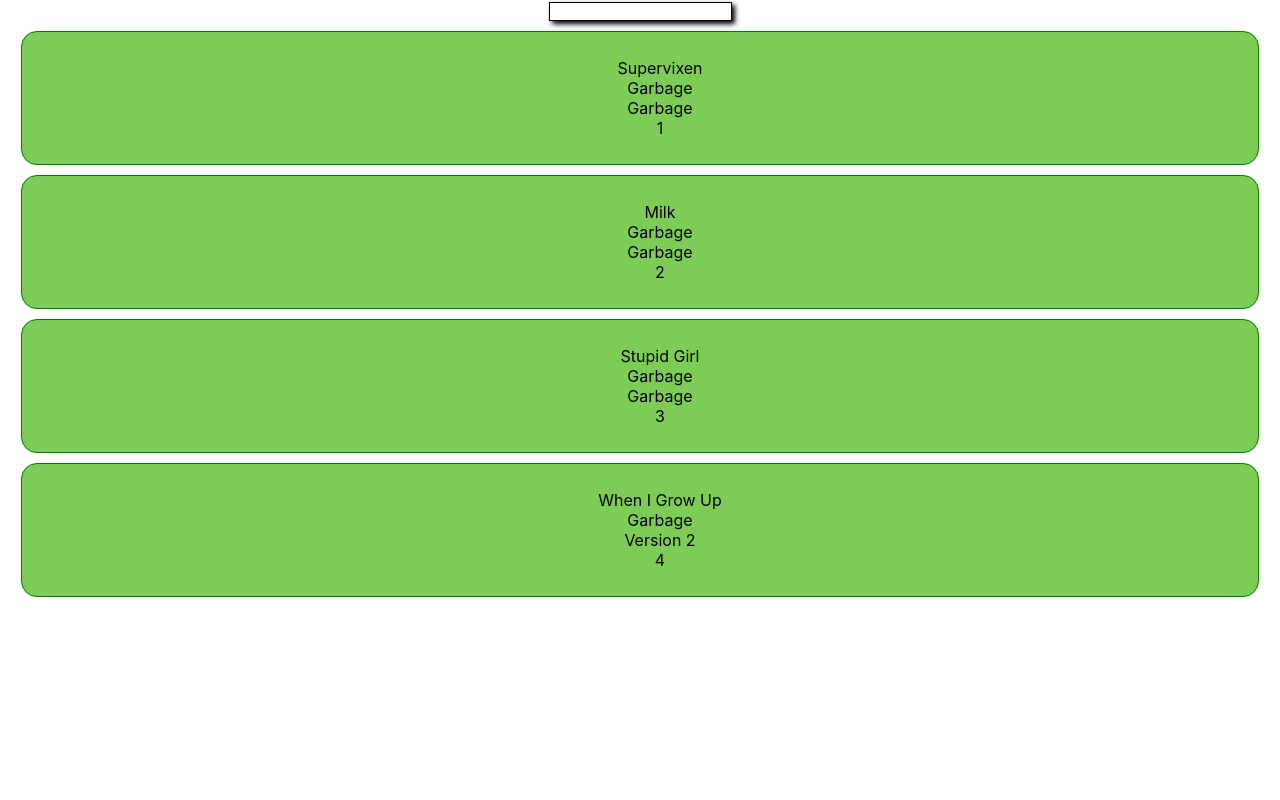
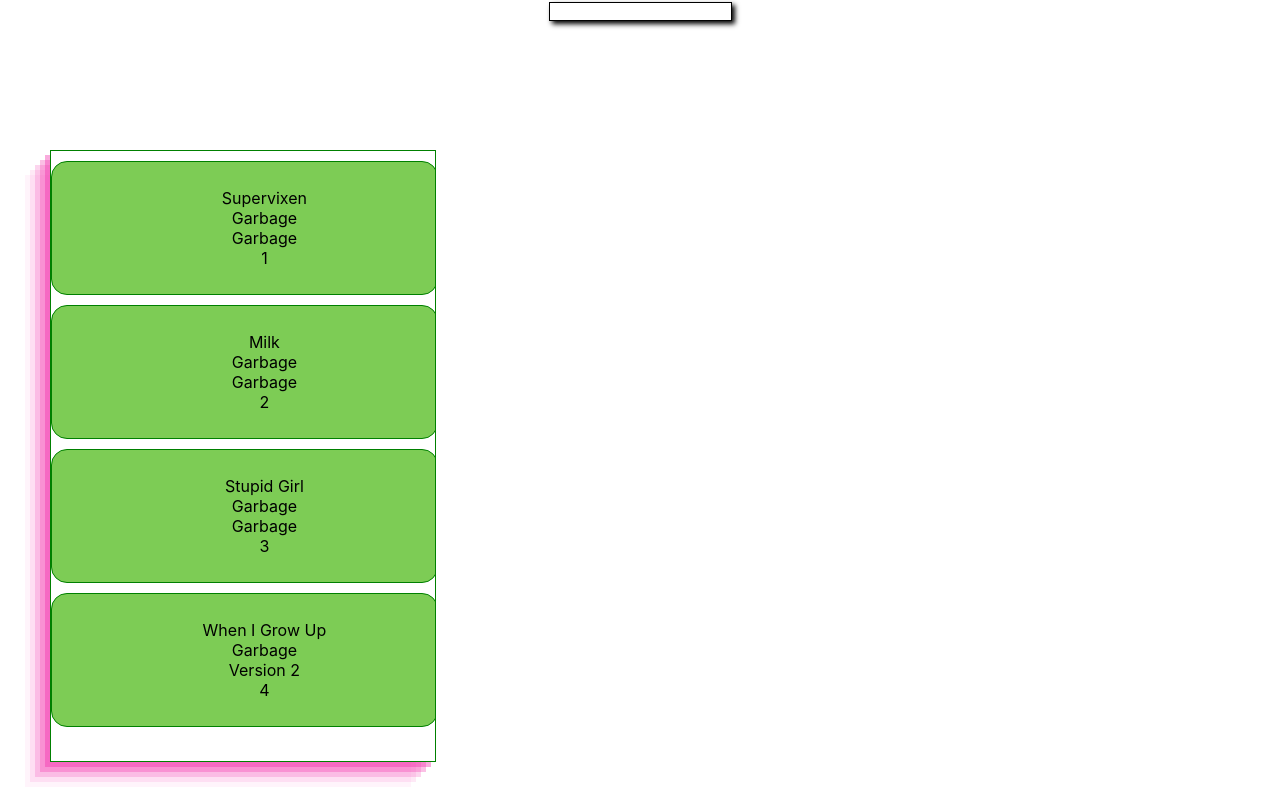
Before and after one commit to martinbannister/jammming, a React (Create React App) app: page / in a window 1280 px wide. Built offline with nearby package versions, Linux system fonts and the light colour scheme.

Commit message:
CSS(SearchResutls): move css styling to styling objects in the container

```diff
--- a/src/SearchResults/SearchResults.js
+++ b/src/SearchResults/SearchResults.js
@@ -1,6 +1,17 @@
 import React from 'react';
 import './SearchResults.module.css';
 import Track from '../Track/Track';
+
+const styleContainer = {
+  position: 'absolute',
+  top: '100px',
+  width: '30dvw',
+  height: 'calc(90dvh - 110px',
+  margin: '50px',
+  border: '1px solid green',
+  boxShadow: 'rgba(240, 46, 170, 0.4) -5px 5px, rgba(240, 46, 170, 0.3) -10px 10px, rgba(240, 46, 170, 0.2) -15px 15px, rgba(240, 46, 170, 0.1) -20px 20px, rgba(240, 46, 170, 0.05) -25px 25px',
+  overflow: 'scroll'
+}
 
 function SearchResults({searchResults}) {
     const tracks = searchResults.map( track => {
@@ -9,7 +20,7 @@
 
     return (
     <>
-        <section className='container'>
+        <section style={styleContainer}>
           {tracks}
         </section>
     </>);
```
